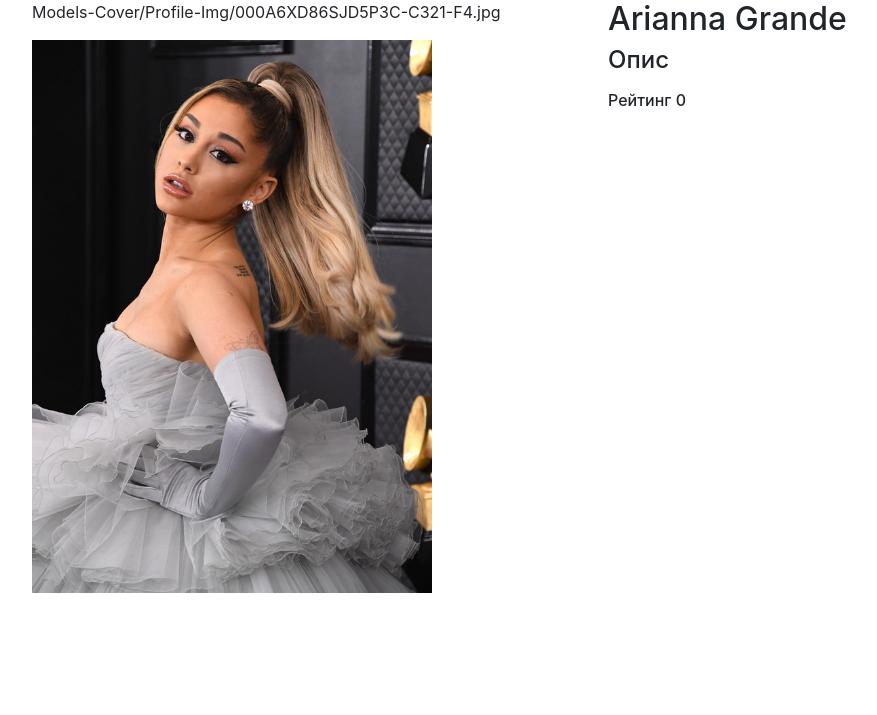
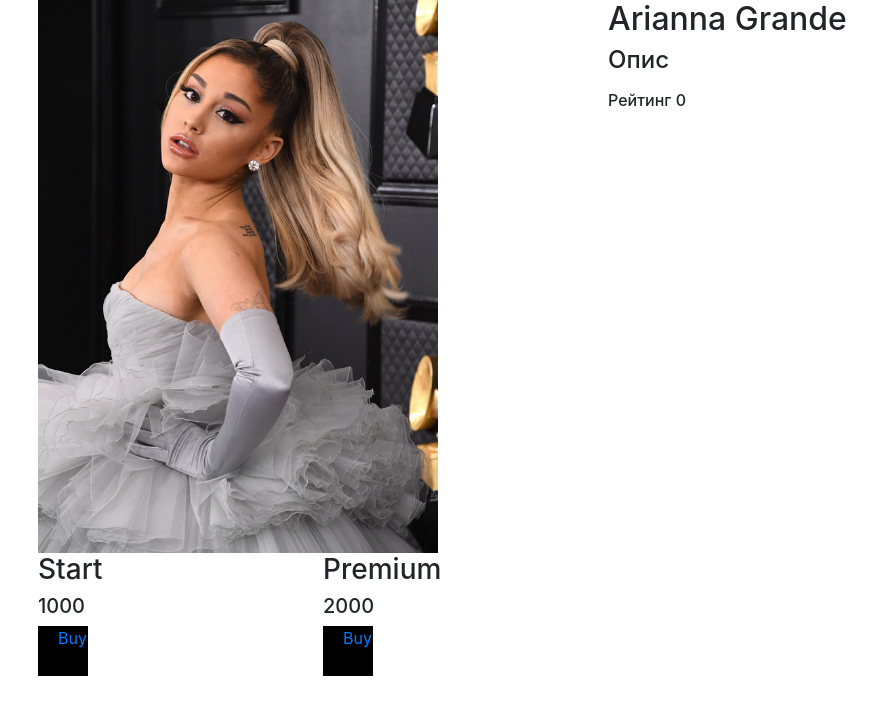
Before and after one commit to Skivel/Stripe-payment, a Django app: page /model-detail/2/ in a window 1280 px wide. Shown: the top 715 px of the page, without its empty margins (47-924 px from the left). Run offline with Django 4.2, Linux system fonts and the light colour scheme; data comes from the database, SQL or seed files in the repository; both versions use the stored data as it was after the commit; some libraries are stand-ins or nearby versions.

Commit message:
Setup models and payments packages

```diff
--- a/Buty/urls.py
+++ b/Buty/urls.py
@@ -24,7 +24,7 @@
     path('cancel/', CancelView.as_view(), name='cancel'),
     path('success/', SuccessView.as_view(), name='success'),
     path('landing-page/<girl_id>/<product_id>/', ProductLandingPageView.as_view(), name='landing-page'),
-    path('create-checkout-session/<pk>/', CreateCheckoutSessionView.as_view(), name='create-checkout-session')
+    path('create-checkout-session/<pk>/<girl_id>', CreateCheckoutSessionView.as_view(), name='create-checkout-session')
 ]
 
 if settings.DEBUG:
--- a/girls/views.py
+++ b/girls/views.py
@@ -1,4 +1,5 @@
 from .models import Models
+from products.models import Product
 from django.views.generic import TemplateView
 
 
@@ -22,9 +23,11 @@
     def get_context_data(self, **kwargs):
         model_id = self.kwargs["girl_id"]
         models = Models.objects.get(id=model_id)
+        products = Product.objects.all()
         context = super(ModelDetail, self).get_context_data(**kwargs)
         context.update({
             'title': f'{models.name}',
-            'models': models
+            'models': models,
+            'products': products
         })
         return context
--- a/templates/landing.html
+++ b/templates/landing.html
@@ -1,7 +1,7 @@
 <!DOCTYPE html>
 <html>
   <head>
-    <title>Buy cool new product</title>
+    <title>{{ product.name }} Pack</title>
     <link rel="stylesheet" href="style.css">
     <script src="https://polyfill.io/v3/polyfill.min.js?version=3.52.1&features=fetch"></script>
     <script src="https://js.stripe.com/v3/"></script>
@@ -203,7 +203,7 @@
     var stripe = Stripe("{{ STRIPE_PUBLIC_KEY }}");
     var checkoutButton = document.getElementById("checkout-button");
     checkoutButton.addEventListener("click", function () {
-      fetch("{% url 'create-checkout-session' product.id %}", {
+      fetch("{% url 'create-checkout-session' product.id girl.id %}", {
         method: "POST",
         headers: {
             'X-CSRFToken': csrftoken
--- a/templates/model-detail.html
+++ b/templates/model-detail.html
@@ -1,22 +1,13 @@
 {% extends 'layout.html' %}
-{% load static %}
 {% block title %}{{ title }}{% endblock %}
 
-{% block head %}
-<meta charset="utf-8">
-<meta name="viewport" content="width=device-width, initial-scale=1">
-<link rel="stylesheet" href="https://cdn.jsdelivr.net/npm/bulma@0.9.3/css/bulma.min.css">
-<script defer src="https://use.fontawesome.com/releases/v5.15.4/js/all.js"></script>
-<script src="{% static 'main.js' %}"></script>
-<script src="https://js.stripe.com/v3/"></script>
-{% endblock %}
+{% block head %}{% endblock %}
 
 {% block body %}
 <div class="container">
     <div class="row">
         <div class="col-md-6">
-            <p>{{models.img}}</p>
-            <img src="{{models.img}}" alt="" style="width: 400px;">
+            <img src="../../media/{{models.img}}" alt="" style="width: 400px;">
         </div>
         <div class="col-md-6">
             <h2>
@@ -31,5 +22,16 @@
     </div>
     <!--    <h4>Інші фото</h4>-->
     <!--    <p><img src="../media/{{model.profile_img}}" alt="" style="width: 150px;"></p>-->
+    <div class="row">
+        {% for el in products %}
+        <div class="col-md-3">
+            <h3>{{ el.name }}</h3>
+            <h5>{{ el.price }}</h5>
+            <div style="background-color: black; color: white; height: 50px; width: 50px;">
+                <a href="{% url 'landing-page' models.id el.id %}" style="padding: 20px">Buy</a>
+            </div>
+        </div>
+        {% endfor %}
+    </div>
 </div>
 {% endblock %}
```
Also changed, not shown: products/views.py (+11 -3 lines), db.sqlite3, media/Models-Cover/Profile-Img/photo_2022-11-01_09-25-59.jpg (added).
